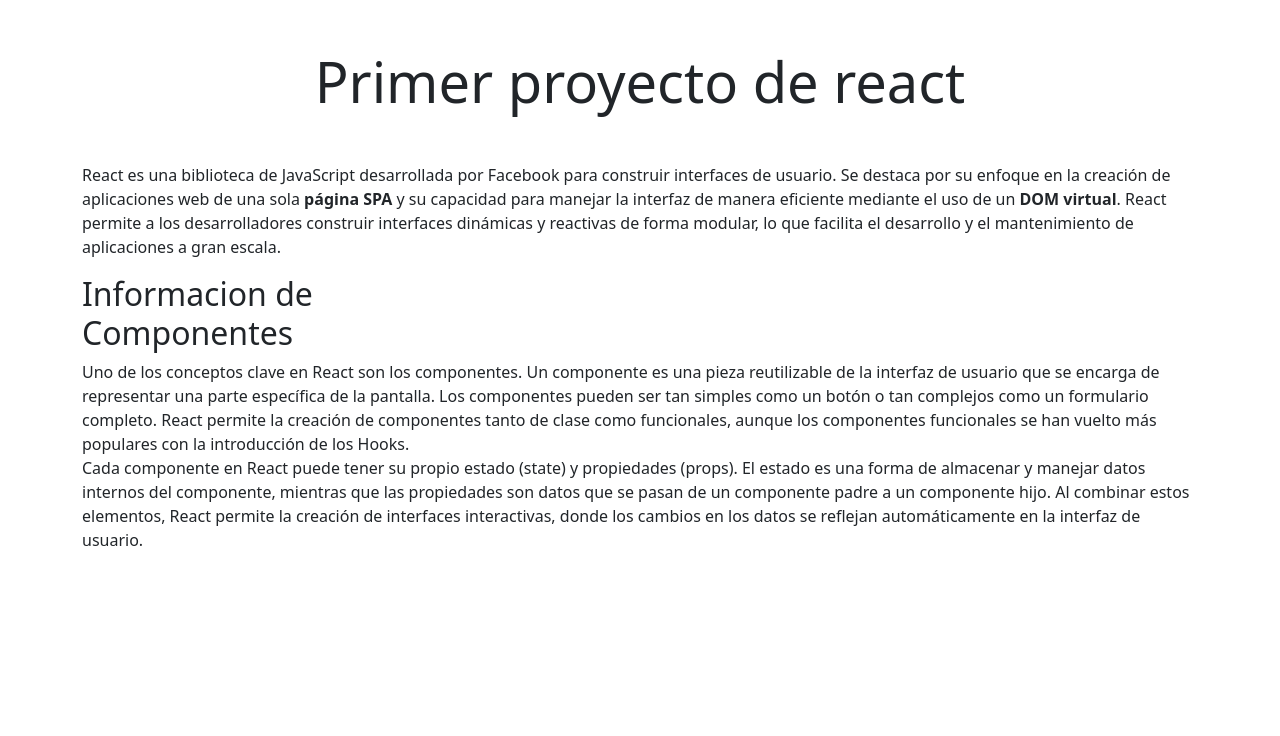
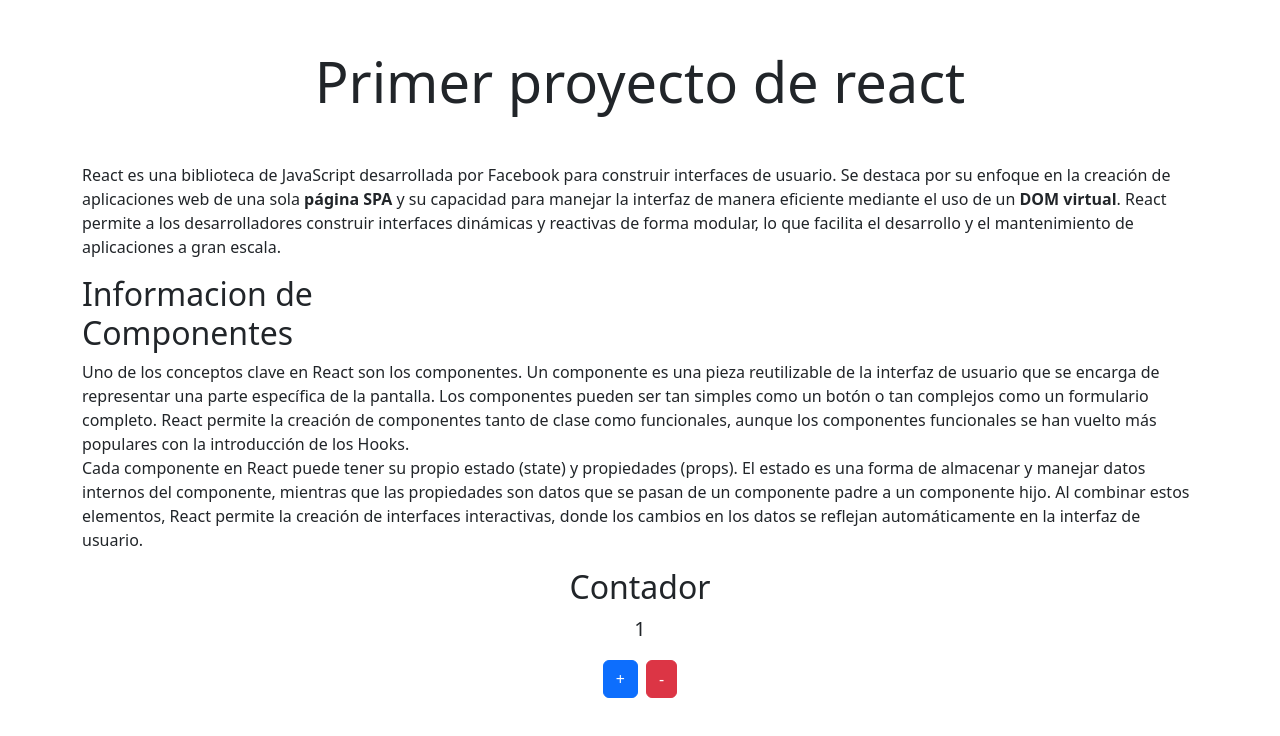
Before and after one commit to rollingcodeschool/contador-react2, a React (Vite) app: page / in a window 1280 px wide. Shown: the top 736 px of the page. Built offline with nearby package versions, Linux system fonts and the light colour scheme.

Commit message:
agregamos el maquetado del componente contador

```diff
--- a/package.json
+++ b/package.json
@@ -12,6 +12,7 @@
   "dependencies": {
     "bootstrap": "^5.3.3",
     "react": "^18.3.1",
+    "react-bootstrap": "^2.10.6",
     "react-dom": "^18.3.1"
   },
   "devDependencies": {
--- a/src/App.jsx
+++ b/src/App.jsx
@@ -1,6 +1,7 @@
 import Encabezado from "./components/Encabezado";
 import 'bootstrap/dist/css/bootstrap.min.css'
 import InformacionComponente from "./components/InformacionComponente";
+import Contador from "./components/Contador";
 
 function App() {
   return (
@@ -9,6 +10,7 @@
       {/* <Encabezado></Encabezado> */}
       <Encabezado />
       <InformacionComponente></InformacionComponente>
+      <Contador></Contador>
     </main>
   );
 }
--- /dev/null
+++ b/src/components/Contador.jsx
@@ -0,0 +1,14 @@
+import { Button } from "react-bootstrap";
+
+const Contador = () => {
+    return (
+        <section className="text-center">
+            <h2 >Contador</h2>
+            <p className="lead">1</p>
+            <Button className="me-2">+</Button>
+            <Button variant="danger">-</Button>
+        </section>
+    );
+};
+
+export default Contador;
```
Also changed, not shown: 1 other file (tests, documents, lock files or other folders).
